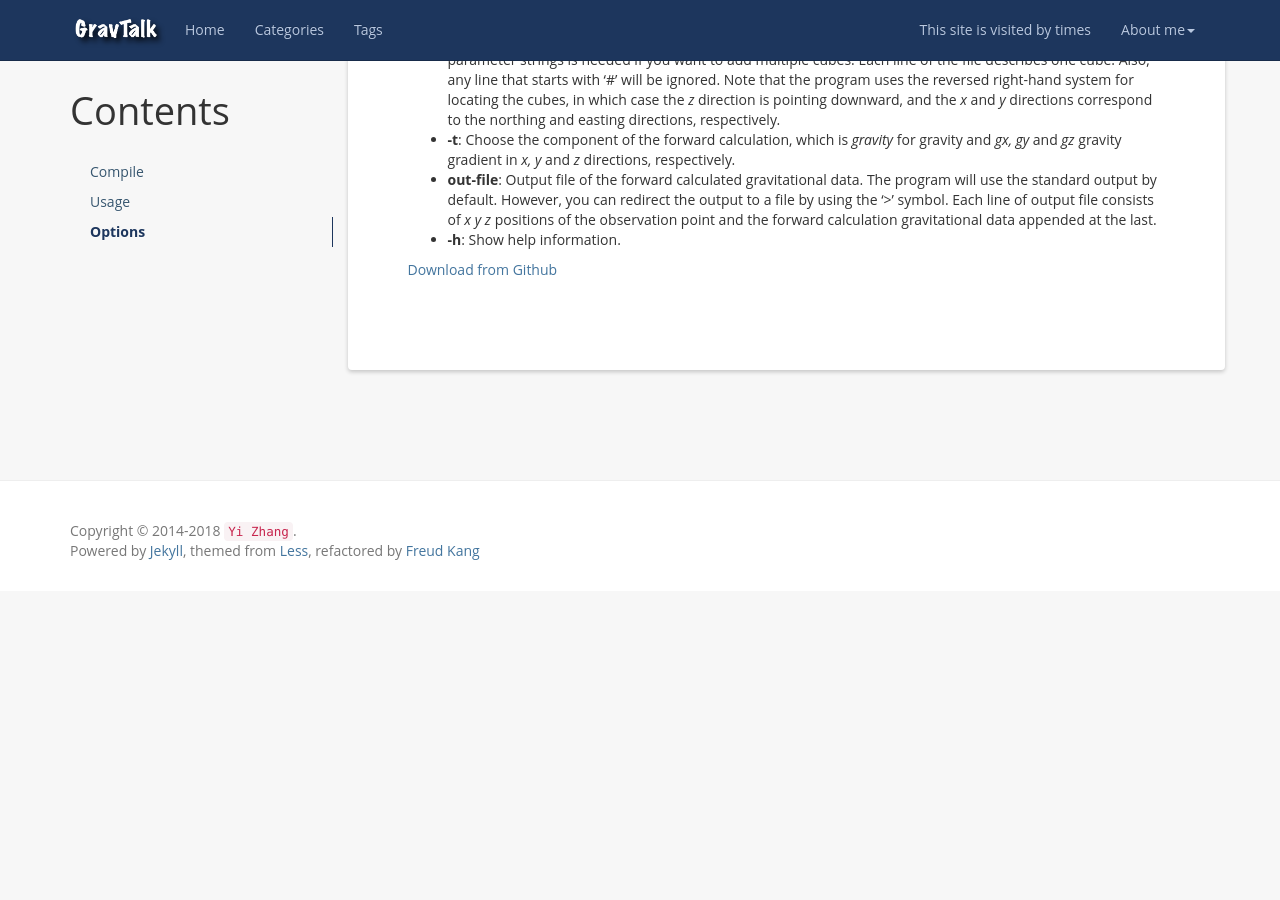
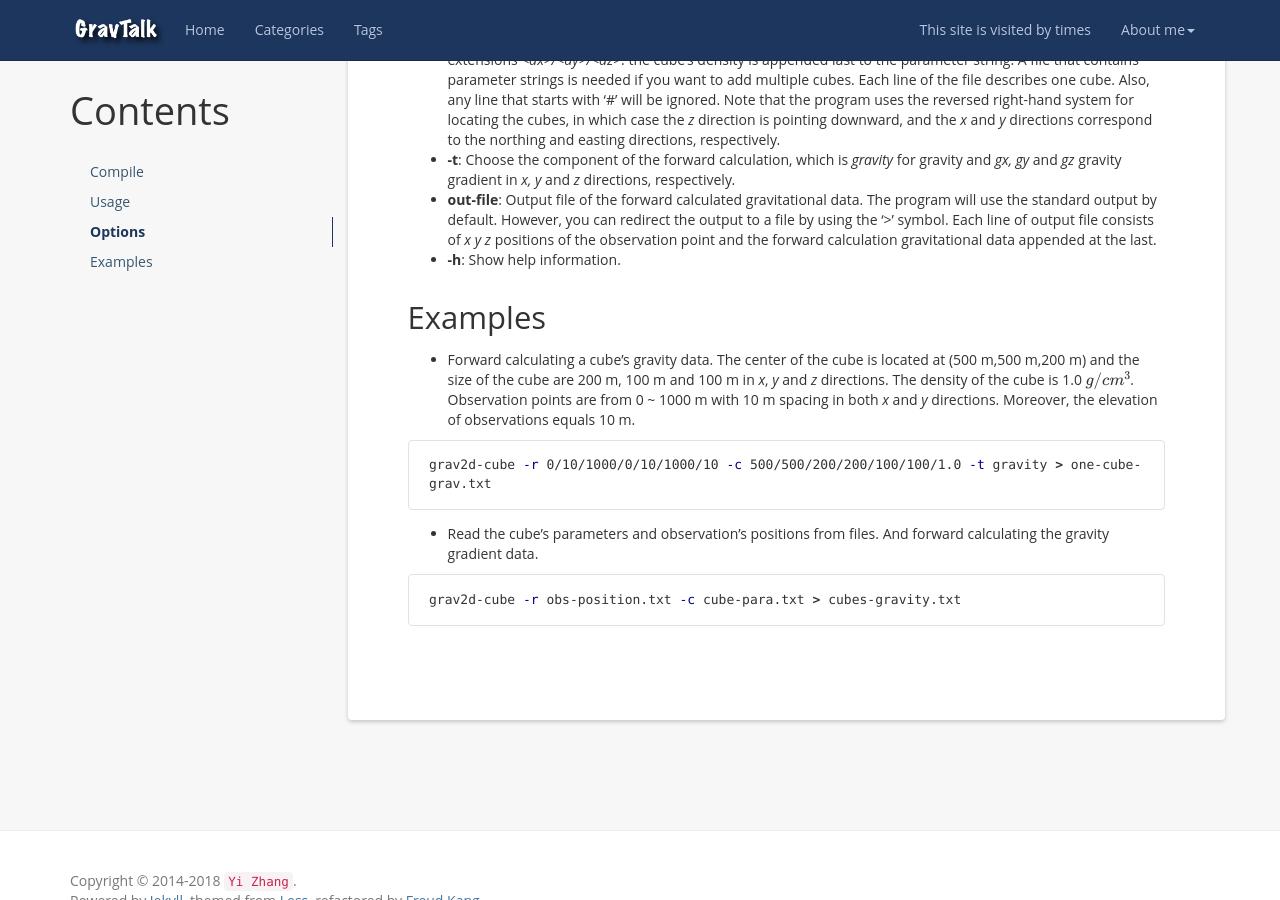
Before and after one commit to YiZhangCUG/YiZhangCUG.github.io, a Jekyll site: the page built from _posts/2018/2018-11-11-grav2d-cube.md, in a window 1280 px wide and 900 px high, scrolled down 1265 px. Built offline with Jekyll 4.4.1, drawn with Linux system fonts in a browser that asks for light colours; nearby versions of some CDN libraries; formulas are drawn with MathJax 3; a script that is not in the unit is left out; comment, search, counter and statistics services are not loaded; before the commit the page ends 1856 px from its top, so only the background shows below that; some of the changed text lies outside the part shown.

Commit message:
Update _posts/2018/2018-11-11-grav2d-cube.md
add example

````diff
--- a/_posts/2018/2018-11-11-grav2d-cube.md
+++ b/_posts/2018/2018-11-11-grav2d-cube.md
@@ -9,8 +9,11 @@ tags: [C++,Forward modeling,Gravity]
 * content
 {:toc}
 
-Compile
-----------------
+
+[Download the source code from Github](https://github.com/YiZhangCUG/OpenSourcePrograms)
+
+## Compile
+
 For Mac OS users, install gcc using [Homebrew](https://brew.sh) by
 
 ```bash
@@ -23,21 +26,32 @@ For Linux users, install gcc by
 apt-get install gcc
 ```
 
-then go the directory of the program and ``make`` the program. Then export the directory to your $PATH.
+then go the directory of the program and `make` the program. Then export the directory to your $PATH.
 
-Usage
-----------------
+## Usage
 
 ```bash
 grav2d-cube -r<x-start>/<x-step>/<x-end>/<y-start>/<y-step>/<y-end>/<elevation>|<filename> -c<x-cen>/<y-cen>/<z-cen>/<dx>/<dy>/<dz>/<density>|<filename> -tgravity|gx|gy|gz -h > out-file
 ```
 
-Options
-----------------
+## Options
+
 + __-r__: Initializing the observation points from parameters or a file. If the parameters are used, you need to specify starting and ending positions of *x* and *y* coordinates of the observation points, along with their intervals *dx* and *dy*. The interval could be a positive or negative number depending on whether the starting coordinate is bigger than the ending coordinate or not. The program could also read observation's positions from a file, in which each line of the file contains the *x*, *y* and *z* coordinates of a observation point. Any line that starts with '#' will be ignored so that you can annotate the file as you want. Note that the program uses the right-hand system for the observation points, which means the *x* and *y* directions correspond to the easting and northing directions, respectively.
 + __-c__: Initializing geometric and physical properties of a cube from parameters or cubes from a file. The geometric properties of a cube is represented by its center location *\<x-cen\>/\<y-cen\>/\<z-cen\>* and spatial extensions *\<dx\>/\<dy\>/\<dz\>*. the cube's density is appended last to the parameter string. A file that contains parameter strings is needed if you want to add multiple cubes. Each line of the file describes one cube. Also, any line that starts with '#' will be ignored. Note that the program uses the reversed right-hand system for locating the cubes, in which case the *z* direction is pointing downward, and the *x* and *y* directions correspond to the northing and easting directions, respectively.
 + __-t__: Choose the component of the forward calculation, which is *gravity* for gravity and *gx, gy* and *gz* gravity gradient in *x, y* and *z* directions, respectively.
 + __out-file__: Output file of the forward calculated gravitational data. The program will use the standard output by default. However, you can redirect the output to a file by using the '>' symbol. Each line of output file consists of *x y z* positions of the observation point and the forward calculation gravitational data appended at the last.
 + __-h__: Show help information.
 
-[Download from Github](https://github.com/YiZhangCUG/OpenSourcePrograms)
+## Examples
+
++ Forward calculating a cube's gravity data. The center of the cube is located at (500 m,500 m,200 m) and the size of the cube are 200 m, 100 m and 100 m in *x*, *y* and *z* directions. The density of the cube is 1.0 $$g/cm^3$$. Observation points are from 0 ~ 1000 m with 10 m spacing in both *x* and *y* directions. Moreover, the elevation of observations equals 10 m.
+
+```bash
+grav2d-cube -r 0/10/1000/0/10/1000/10 -c 500/500/200/200/100/100/1.0 -t gravity > one-cube-grav.txt
+```
+
++ Read the cube's parameters and observation's positions from files. And forward calculating the gravity gradient data.
+
+```bash
+grav2d-cube -r obs-position.txt -c cube-para.txt > cubes-gravity.txt
+```
````
